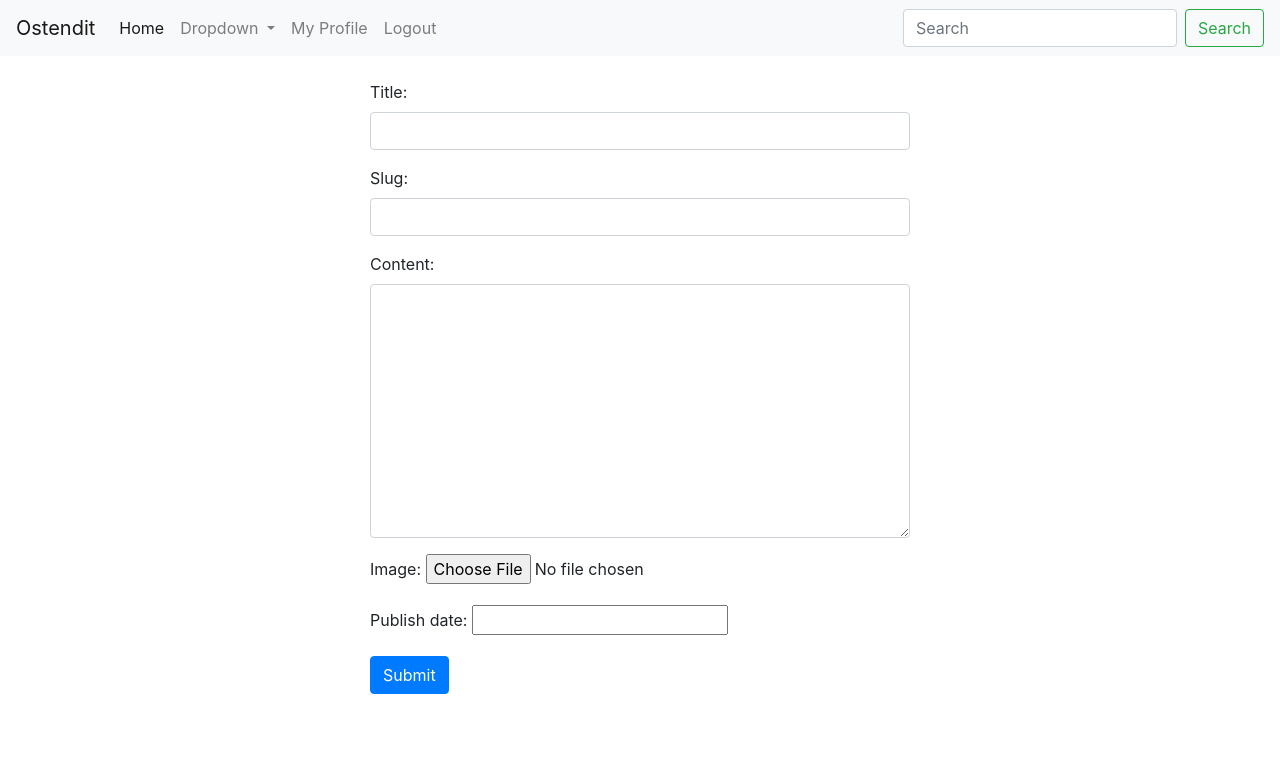
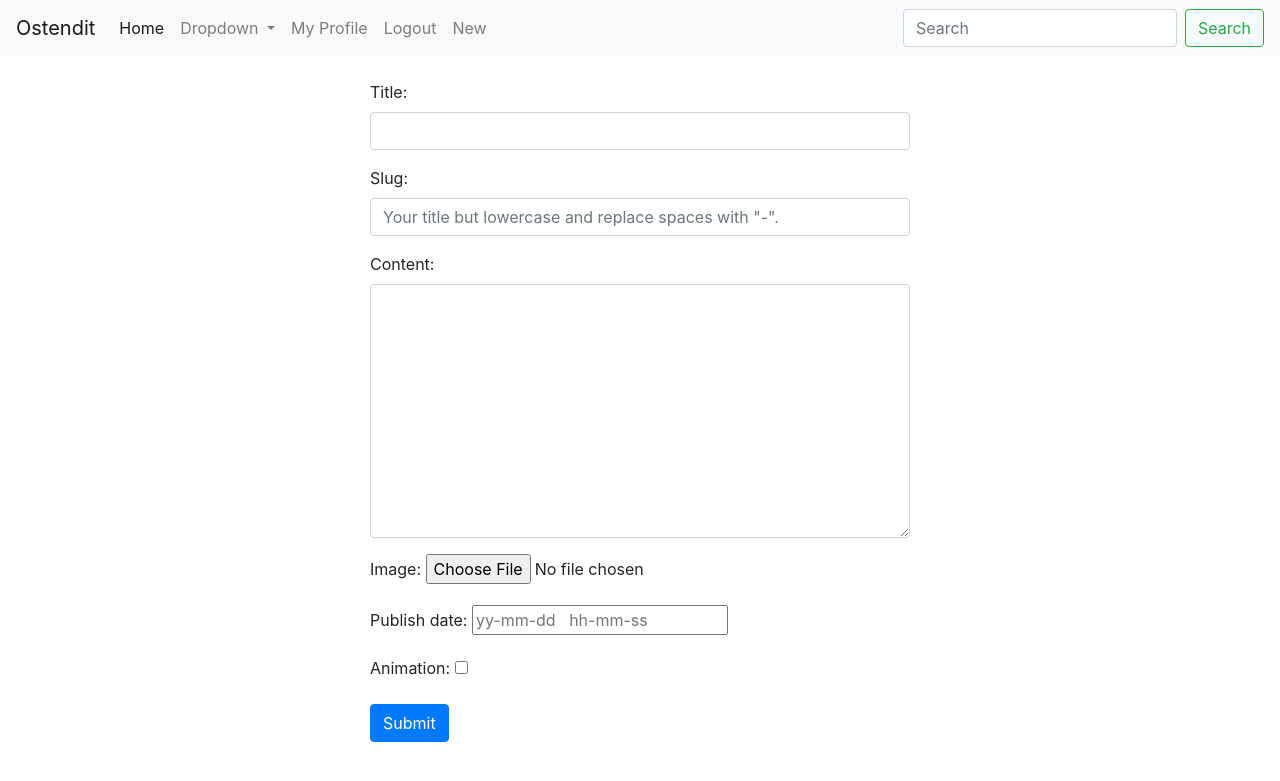
Before and after one commit to yhtps237/ostendit, a Django app: page /shows/new/ in a window 1280 px wide. Shown: the top 781 px of the page. Run offline with Django 3.2, Linux system fonts and the light colour scheme; a user stored in the database is signed in; some libraries are stand-ins or nearby versions.

Commit message:
Animation fixed

```diff
--- a/shows/forms.py
+++ b/shows/forms.py
@@ -6,10 +6,13 @@ class ShowsModelForm(forms.ModelForm):
     title = forms.CharField(label='', widget=forms.TextInput(
         attrs={'class': 'form-control'}))
     slug = forms.CharField(label='', widget=forms.TextInput(
-        attrs={'class': 'form-control'}))
+        attrs={'placeholder': 'Your title but lowercase and replace spaces with "-". ', 'class': 'form-control'}))
     content = forms.CharField(label='', widget=forms.Textarea(
         attrs={'class': 'form-control'}))
-    published = forms.DateTimeField(label='')
+    # published = forms.DateTimeField(
+    #     label='', widget=forms.DateInput(attrs={'placeholder': 'asdf'}))
+    published = forms.DateTimeField(
+        widget=forms.DateInput(attrs={'placeholder': 'yy-mm-dd   hh-mm-ss'}))
 
     class Meta:
         model = Shows
@@ -19,5 +22,5 @@ class ShowsModelForm(forms.ModelForm):
             'content',
             'published',
             'image',
-            'animation'
+            'animation',
         ]
--- a/shows/models.py
+++ b/shows/models.py
@@ -43,7 +43,7 @@ class Shows(models.Model):
     slug = models.SlugField(unique=True)
     image = models.ImageField(upload_to='image/', blank=True)
     content = models.TextField()
-    animation = models.BooleanField(default=False)
+    animation = models.BooleanField()
     published = models.DateTimeField(
         auto_now=False, auto_now_add=False, blank=True)
     timestamp = models.DateTimeField(auto_now_add=True)
@@ -61,3 +61,6 @@ class Shows(models.Model):
 
     def get_delete_url(self):
         return f'{self.get_absolute_url()}/delete/'
+
+    def __str__(self):
+        return self.title
--- a/shows/templates/shows/list_inline.html
+++ b/shows/templates/shows/list_inline.html
@@ -8,7 +8,7 @@
         <div class="card-body">
             {% if show.image %}
             <a href="{{show.get_absolute_url}}">
-                <img src="{{show.image.url}}" alt="image" class="card-img-top">
+                <img src="{{show.image.url}}" alt="image" style="max-width:100%;height:auto;" class="card-img-top">
             </a>
             {% endif %}
             <h2 class="card-title">{{show.title}}</h2>
--- a/shows/templates/shows/show_create.html
+++ b/shows/templates/shows/show_create.html
@@ -31,6 +31,10 @@ New |
                 <label>Publish date:</label>
                 {{form.published}}
             </div>
+            <div class="form-group">
+                <label>Animation:</label>
+                {{form.animation}}
+            </div>
 
 
 
--- a/shows/templates/shows/shows_list.html
+++ b/shows/templates/shows/shows_list.html
@@ -12,7 +12,7 @@ Live Action
 {% endblock %}
 
 {% block content %}
-<div class="row">
+<div id="main" class="row">
     {% for show in queryset %}
     {% include 'shows/list_inline.html' with  show=show update_delete=False col=False truncate=True detail=False %}
     {% endfor %}
--- a/templates/base.html
+++ b/templates/base.html
@@ -5,8 +5,8 @@
 <head>
     <!-- Required meta tags -->
     <meta charset="utf-8">
-    <meta name="viewport" content="width=device-width, initial-scale=1, shrink-to-fit=no">
-
+    <!-- <meta name="viewport" content="width=device-width, initial-scale=1, shrink-to-fit=no"> -->
+    <meta name="viewport" content="width=device-width, initial-scale=1.0">
     <!-- Bootstrap CSS -->
     <link rel="stylesheet" href="https://stackpath.bootstrapcdn.com/bootstrap/4.5.0/css/bootstrap.min.css"
         integrity="sha384-9aIt2nRpC12Uk9gS9baDl411NQApFmC26EwAOH8WgZl5MYYxFfc+NcPb1dKGj7Sk" crossorigin="anonymous">
@@ -21,9 +21,11 @@
 <body>
     {% include 'navbar.html' %}
     <div class="container">
-        {% block content %}
+        <div class="widget-name">
+            {% block content %}
 
-        {% endblock %}
+            {% endblock %}
+        </div>
     </div>
 
     <!-- Optional JavaScript -->
--- a/templates/navbar.html
+++ b/templates/navbar.html
@@ -33,6 +33,9 @@
                     <button id="signOutBtn" type="submit">Logout</button>
                 </form>
             </li>
+            <li class="nav-item">
+                <a class="nav-link" href="{% url 'shows:new'  %}">New</a>
+            </li>
             {% else %}
             <li class="nav-item">
                 <a class="nav-link" href="{% url 'user:signup_view' %}">Sign up</a>
```
Also changed, not shown: db.sqlite3, shows/migrations/0003_auto_20200525_1550.py (added), shows/migrations/0004_auto_20200525_1558.py (added), shows/migrations/0005_auto_20200525_1600.py (added).
